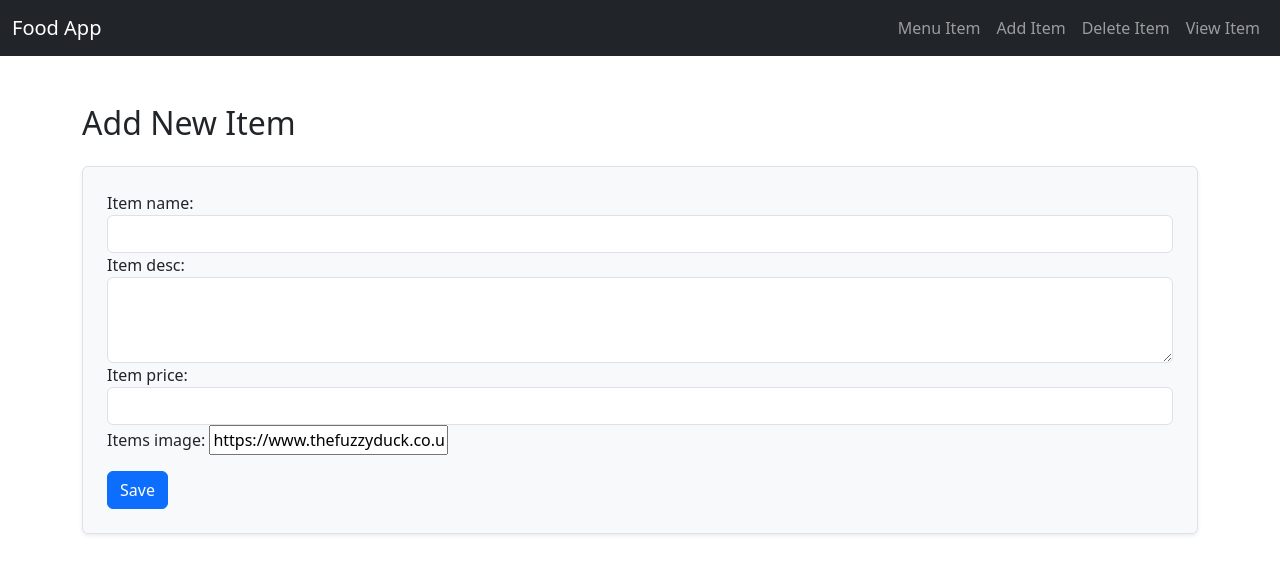
After one commit to Synel96/food-app, a Django app: page /food/add/ in a window 1280 px wide. The commit adds this page. Shown: the top 574 px of the page. Run offline with Django 5.2, Linux system fonts and the light colour scheme.

Commit message:
Implemetning add function

```diff
--- /dev/null
+++ b/food/forms.py
@@ -0,0 +1,12 @@
+from django import forms
+from .models import Item
+
+class ItemForm(forms.ModelForm) :
+    class Meta :
+        model = Item
+        fields=["item_name", "item_desc", "item_price", "items_image"]
+        widgets = {
+            'item_name': forms.TextInput(attrs={'class': 'form-control'}),
+            'item_desc': forms.Textarea(attrs={'class': 'form-control', 'rows': 3}),
+            'item_price': forms.NumberInput(attrs={'class': 'form-control'}),
+        }
--- a/food/templates/food/base.html
+++ b/food/templates/food/base.html
@@ -36,10 +36,12 @@
         <div class="collapse navbar-collapse" id="navbarNav">
           <ul class="navbar-nav ms-auto">
             <li class="nav-item">
-              <a class="nav-link" href="#">Menu Item</a>
+              <a class="nav-link" href="#""
+                >Menu Item</a
+              >
             </li>
             <li class="nav-item">
-              <a class="nav-link" href="#">Add Item</a>
+              <a class="nav-link" href="{% url 'food:create_item' %}">Add Item</a>
             </li>
             <li class="nav-item">
               <a class="nav-link" href="#">Delete Item</a>
--- /dev/null
+++ b/food/templates/food/item-forms.html
@@ -0,0 +1,9 @@
+{% extends 'food/base.html' %} {% block body %}
+<div class="container mt-5">
+  <h2 class="mb-4">Add New Item</h2>
+  <form method="POST" class="p-4 border rounded bg-light shadow-sm">
+    {% csrf_token %} {{form}}
+    <button type="submit" class="btn btn-primary mt-3">Save</button>
+  </form>
+</div>
+{% endblock %}
--- a/food/urls.py
+++ b/food/urls.py
@@ -7,5 +7,6 @@ urlpatterns = [
     path("", views.index,name="index"),
     path("item/",views.item,name="item"),
     path("<int:item_id>/",views.detail,name="detail"),
+    path("add/",views.create_item,name="create_item"),
 
 ]
--- a/food/views.py
+++ b/food/views.py
@@ -1,7 +1,8 @@
-from django.shortcuts import render
+from django.shortcuts import render,redirect
 from django.http import HttpResponse
 from .models import Item
 from django.template import loader
+from .forms import ItemForm
 
 def index(request):
     item_list = Item.objects.all()
@@ -20,3 +21,12 @@ def detail(request, item_id):
         "item" : item,
     }
     return render(request,"food/detail.html", context)
+
+def create_item(request):
+    form = ItemForm(request.POST or None)
+
+    if form.is_valid():
+        form.save()
+        return redirect('food:index')
+
+    return render(request,'food/item-forms.html',{'form':form})
--- a/mysite/settings.py
+++ b/mysite/settings.py
@@ -25,7 +25,7 @@ SECRET_KEY = "django-insecure-%i573=v11y_+a^3ufxe64+#_8w1p#fq!s!(e07942(l030ppnk
 # SECURITY WARNING: don't run with debug turned on in production!
 DEBUG = True
 
-ALLOWED_HOSTS = ["food-app-fbxs.onrender.com"]
+ALLOWED_HOSTS = ['localhost', '127.0.0.1', "food-app-fbxs.onrender.com"]
 
 
 # Application definition
```
